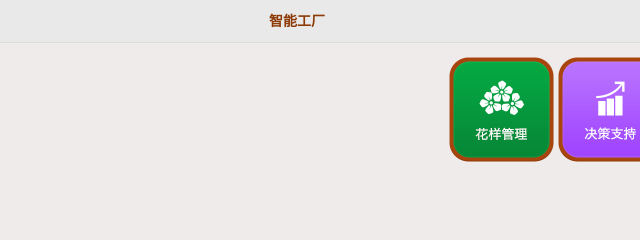
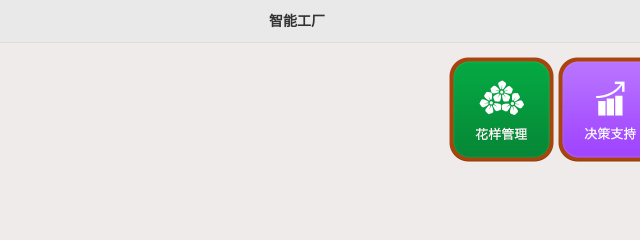
Before and after one commit to liruirui/smart-v0.0.2, a plain HTML site: page index.html in a window 1280 px wide. Shown: the top 240 px of the page, 343-983 px from the left. Drawn offline with Linux system fonts and the light colour scheme.

Commit message:
debug版本

```diff
--- a/index.html
+++ b/index.html
@@ -11,7 +11,7 @@
 <!--首页-->
 <div data-role="page" id="index">
     <div data-role="header" data-position="fixed">
-        <h1 class="index-title">智能工厂</h1>
+        <h1>智能工厂</h1>
     </div>
     <!--/头部-->
     <div data-role="content">
```
